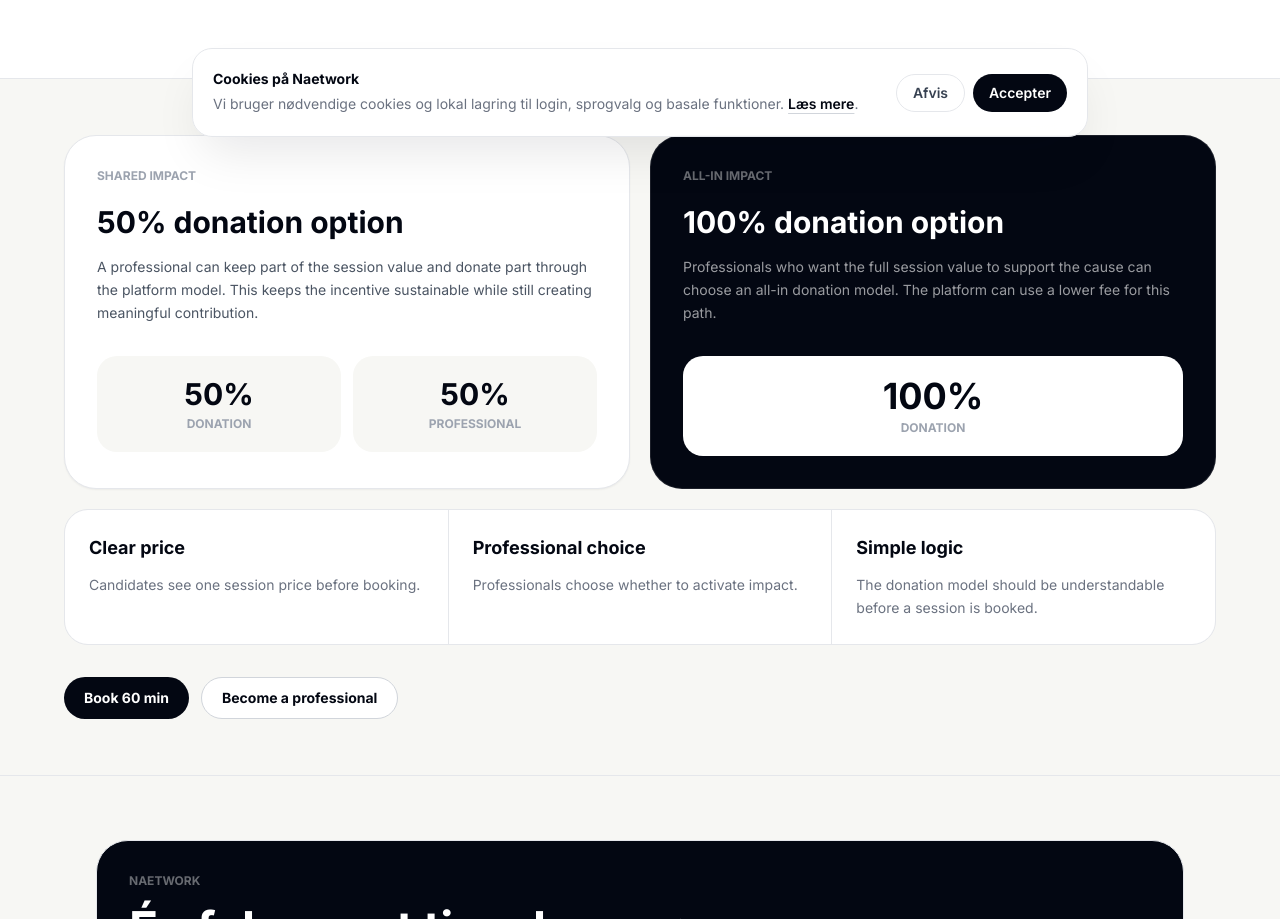
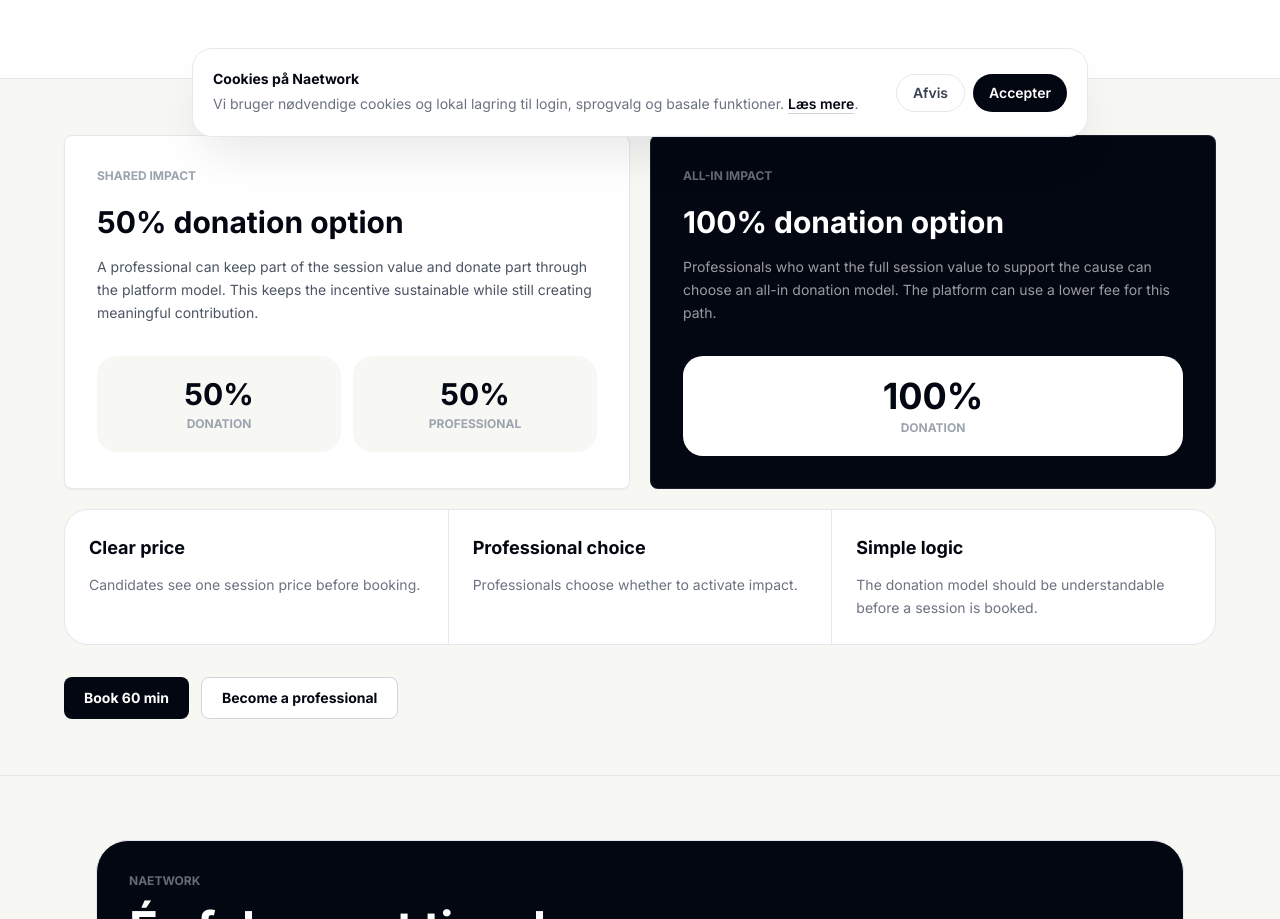
Before and after one commit to mikkelstreet-png/Naetwork, a Next.js app: page /impact in a window 1280 px wide. Shown: the part 643-1562 px from the top of the page. Built offline with nearby package versions, Linux system fonts and the light colour scheme; no server answers.

Commit message:
Tighten visual system radius and polish

```diff
--- a/app/globals.css
+++ b/app/globals.css
@@ -95,7 +95,7 @@ input, textarea, select { font-size: 16px; }
   body { min-height: 100svh; }
 
   input, textarea, select {
-    border-radius: 0.875rem;
+    border-radius: 0.5rem;
   }
 }
 
@@ -125,15 +125,15 @@ input, textarea, select { font-size: 16px; }
 
   .body-lg { @apply text-base leading-relaxed text-gray-600 md:text-lg; }
 
-  .premium-card { @apply rounded-[2rem] border border-gray-200 bg-white shadow-sm; }
+  .premium-card { @apply rounded-lg border border-gray-200 bg-white shadow-sm; }
 
-  .premium-panel { @apply rounded-[2rem] border border-gray-200 bg-[#f7f7f4]; }
+  .premium-panel { @apply rounded-lg border border-gray-200 bg-[#f7f7f4]; }
 
-  .dark-panel { @apply rounded-[2rem] border border-white/10 bg-gray-950 text-white; }
+  .dark-panel { @apply rounded-lg border border-white/10 bg-gray-950 text-white; }
 
-  .pill-dark { @apply inline-flex items-center justify-center rounded-full bg-gray-950 px-5 py-2.5 text-sm font-bold text-white transition-colors hover:bg-gray-800; }
+  .pill-dark { @apply inline-flex items-center justify-center rounded-lg bg-gray-950 px-5 py-2.5 text-sm font-bold text-white transition-colors hover:bg-gray-800; }
 
-  .pill-light { @apply inline-flex items-center justify-center rounded-full border border-gray-300 bg-white px-5 py-2.5 text-sm font-bold text-gray-950 transition-colors hover:border-gray-950 hover:bg-gray-50; }
+  .pill-light { @apply inline-flex items-center justify-center rounded-lg border border-gray-300 bg-white px-5 py-2.5 text-sm font-bold text-gray-950 transition-colors hover:border-gray-950 hover:bg-gray-50; }
 
   .subtle-grid {
     background-image: linear-gradient(rgba(5, 5, 5, 0.05) 1px, transparent 1px), linear-gradient(90deg, rgba(5, 5, 5, 0.05) 1px, transparent 1px);
@@ -141,9 +141,6 @@ input, textarea, select { font-size: 16px; }
   }
 
   .soft-noise {
-    background-image:
-      radial-gradient(circle at 20% 20%, rgba(125, 211, 252, 0.12), transparent 26%),
-      radial-gradient(circle at 80% 18%, rgba(134, 239, 172, 0.12), transparent 28%),
-      linear-gradient(180deg, #ffffff 0%, #f7f7f4 100%);
+    background-image: linear-gradient(180deg, #ffffff 0%, #f7f7f4 100%);
   }
 }
```
